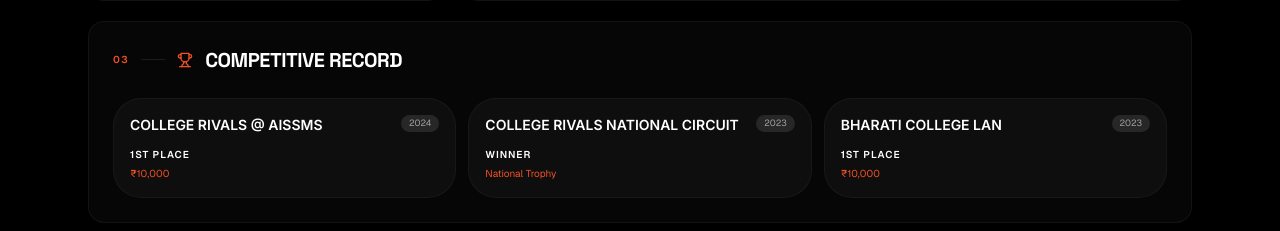
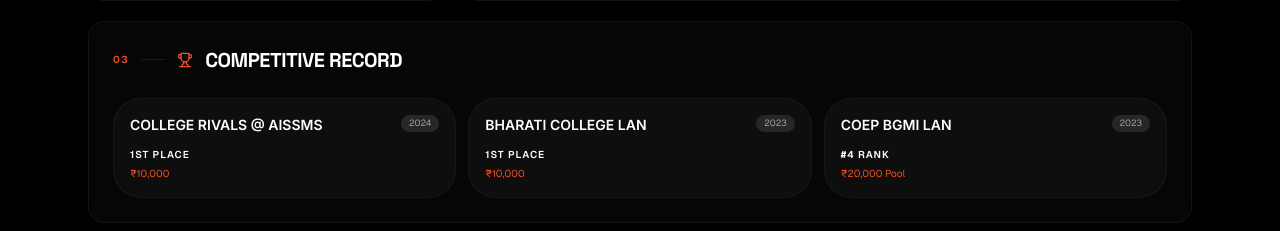
Before and after one commit to gauravphutane11/Gaurav-Portfolio, a React (Vite) app: page / in a window 1280 px wide. Shown: the part 5083-5314 px from the top of the page. Built offline with nearby package versions, Linux system fonts and the light colour scheme; a web font is replaced by a local one.

Commit message:
Remove incorrect College Rivals national event

```diff
--- a/src/data/portfolioData.ts
+++ b/src/data/portfolioData.ts
@@ -542,19 +542,6 @@
 
       details:
         'Playoffs #2 Seed · Collegiate BGMI Competition'
-    },
-
-    {
-      event: 'COLLEGE RIVALS NATIONAL CIRCUIT',
-
-      year: '2023',
-
-      placement: 'WINNER',
-
-      prize: 'National Trophy',
-
-      details:
-        'Collegiate National Circuit · BGMI'
     },
 
     {
```
